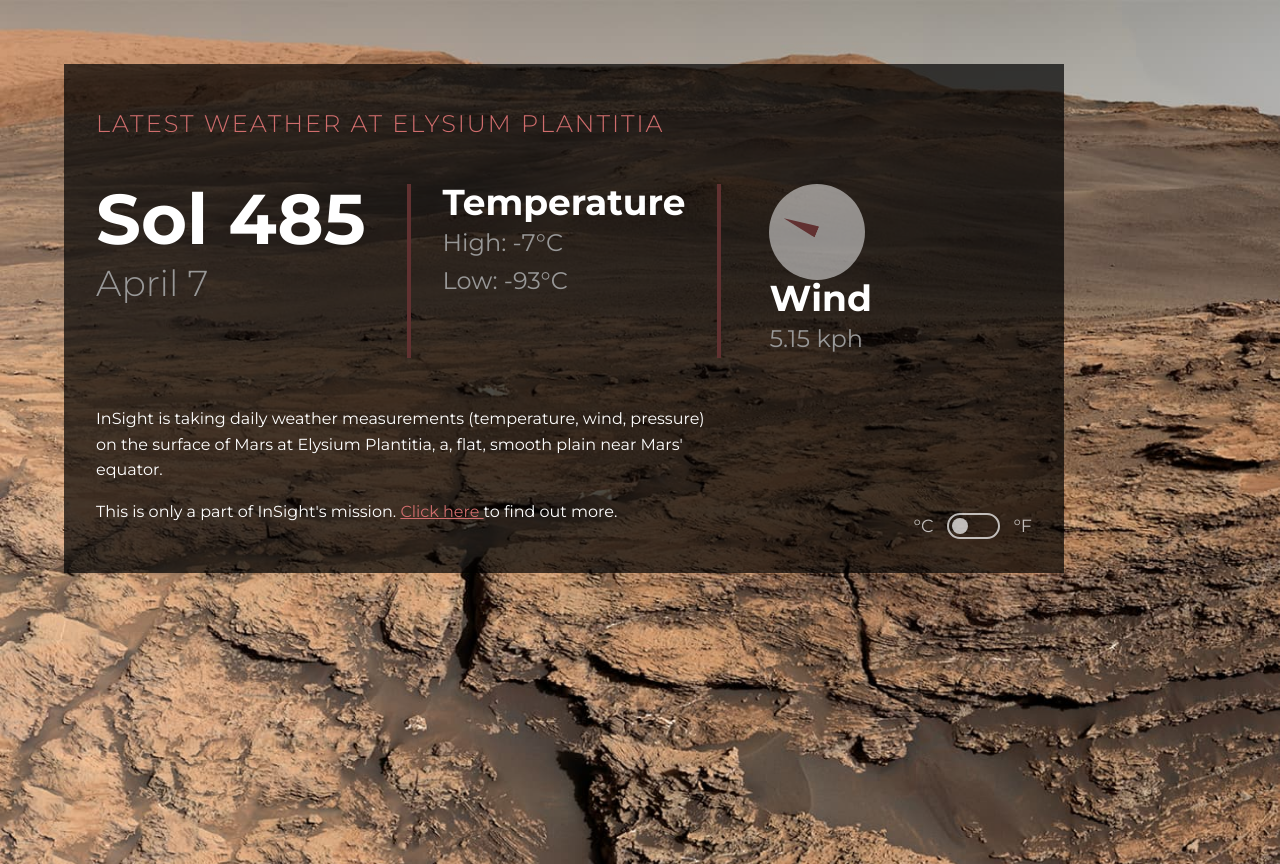
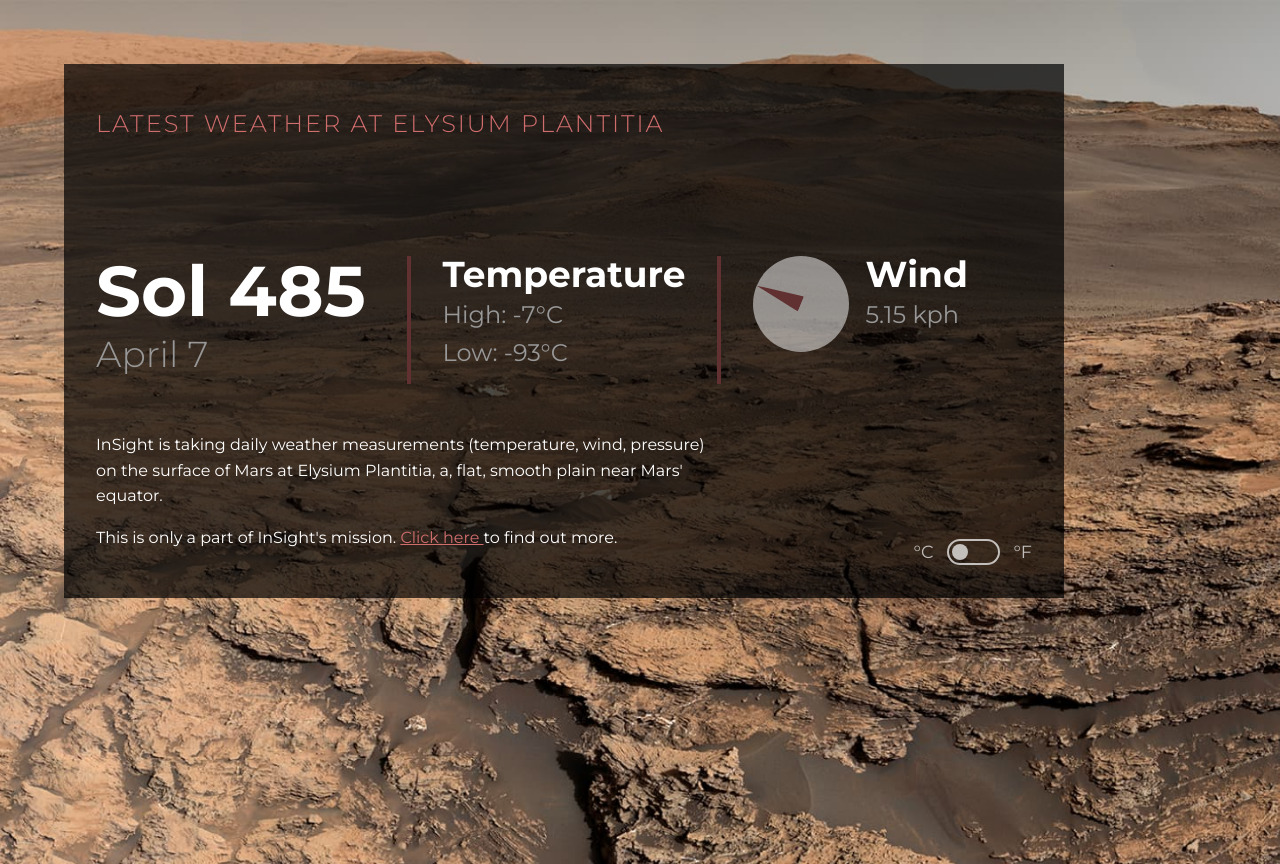
Before and after one commit to toypiano/react-mars-weather-app, a React (Create React App) app: page / in a window 1280 px wide. Built offline with nearby package versions, Linux system fonts and the light colour scheme.

Commit message:
Fix styled-components bug

```diff
--- a/src/components/currentWeather/CurrentWeather.js
+++ b/src/components/currentWeather/CurrentWeather.js
@@ -13,6 +13,12 @@ const StyledMain = styled.main`
   /* space on top for Unit toggle */
   padding: 6em 2em 2em;
   margin: 0;
+  @media (min-width: 600px) {
+    margin: 1em;
+    row-gap: 2em;
+    display: grid;
+    grid-template-rows: 1fr 1fr;
+  }
 
   @media (min-width: 900px) {
     display: grid;
--- a/src/components/currentWeather/Wind.js
+++ b/src/components/currentWeather/Wind.js
@@ -19,6 +19,10 @@ const StyledWind = styled.div`
     width: var(--size);
     height: var(--size);
     border-radius: 50%;
+    display: grid;
+    place-items: center;
+  }
+  /* styled-component bug: custom property won't override if nested more than 2 levels */
   .wind__degree {
     background: var(--cl-accent-dark);
     --size: 0.75rem;
@@ -30,9 +34,6 @@ const StyledWind = styled.div`
     clip-path: polygon(50% 0, 0 100%, 100% 100%);
     transition: transform 350ms linear;
   }
-    display: grid;
-    place-items: center;
-  }
   @media (min-width: 900px) {
     grid-column: 3 / 4;
     .section-title,
@@ -42,6 +43,8 @@ const StyledWind = styled.div`
     .wind__direction {
       grid-row: 1 / span 2;
       --size: 6rem;
+      /* don't forget to put it back! */
+      grid-column: 1 / 2;
     }
     .wind__degree {
       --size: 1rem;
```
Also changed, not shown: 1 other file (tests, documents, lock files or other folders). Lines whose indentation alone changed are shown as unchanged.
